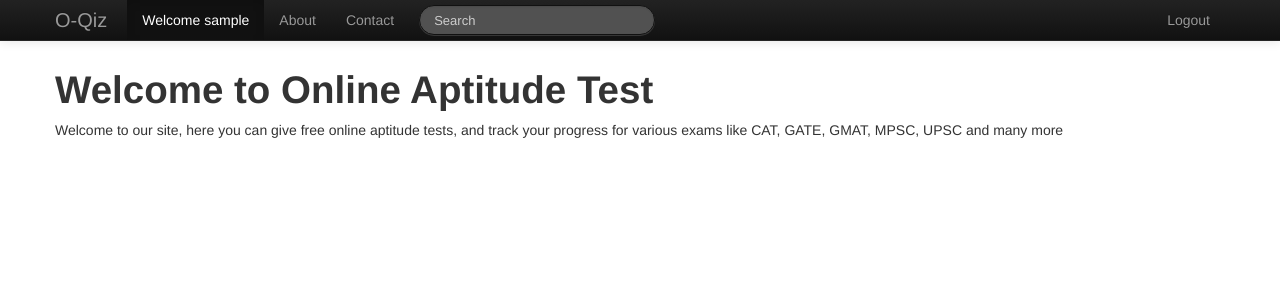
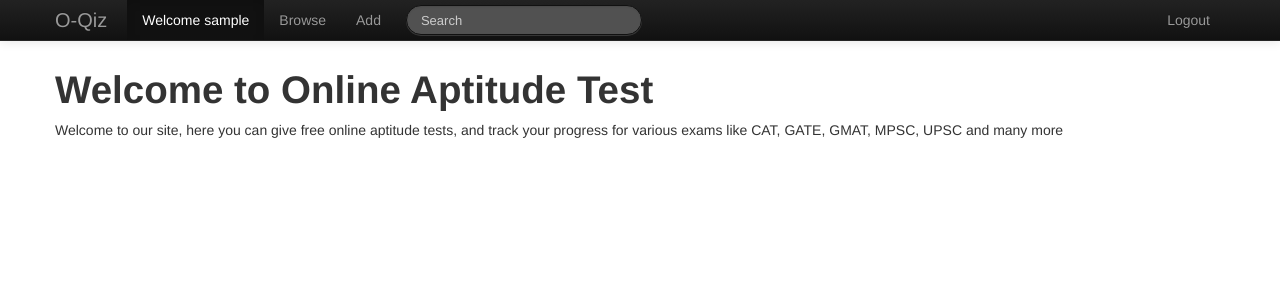
Before and after one commit to mycareerguru/oquize, a Django app: page / in a window 1280 px wide. Shown: the top 300 px of the page. Run offline with Django 3.2, Linux system fonts and the light colour scheme; the visitor is signed in with stand-in values (Sample User, id 1); some libraries are stand-ins or nearby versions.

Commit message:
Changed navigation menu

```diff
--- a/templates/quize/base.html
+++ b/templates/quize/base.html
@@ -40,9 +40,14 @@
 
           <div class="nav-collapse collapse">
             <ul class="nav">
-              <li class="active"><a href="#">Welcome {{ user.username }}</a></li>
-              <li><a href="#about">About</a></li>
-              <li><a href="#contact">Contact</a></li>
+              {% if user.is_authenticated %}
+              <li class="active"><a href="/user/{{ user.username }}">Welcome {{ user.username }}</a></li>
+              <li><a href="/tags">Browse</a></li>
+              <li><a href="/add">Add</a></li>
+              {% else %}
+              <li class="active"><a href="#">Home</a></li>
+              <li><a href="#about">Contact</a></li>
+              {% endif %}
             </ul>
           </div><!--/.nav-collapse -->
 
```
